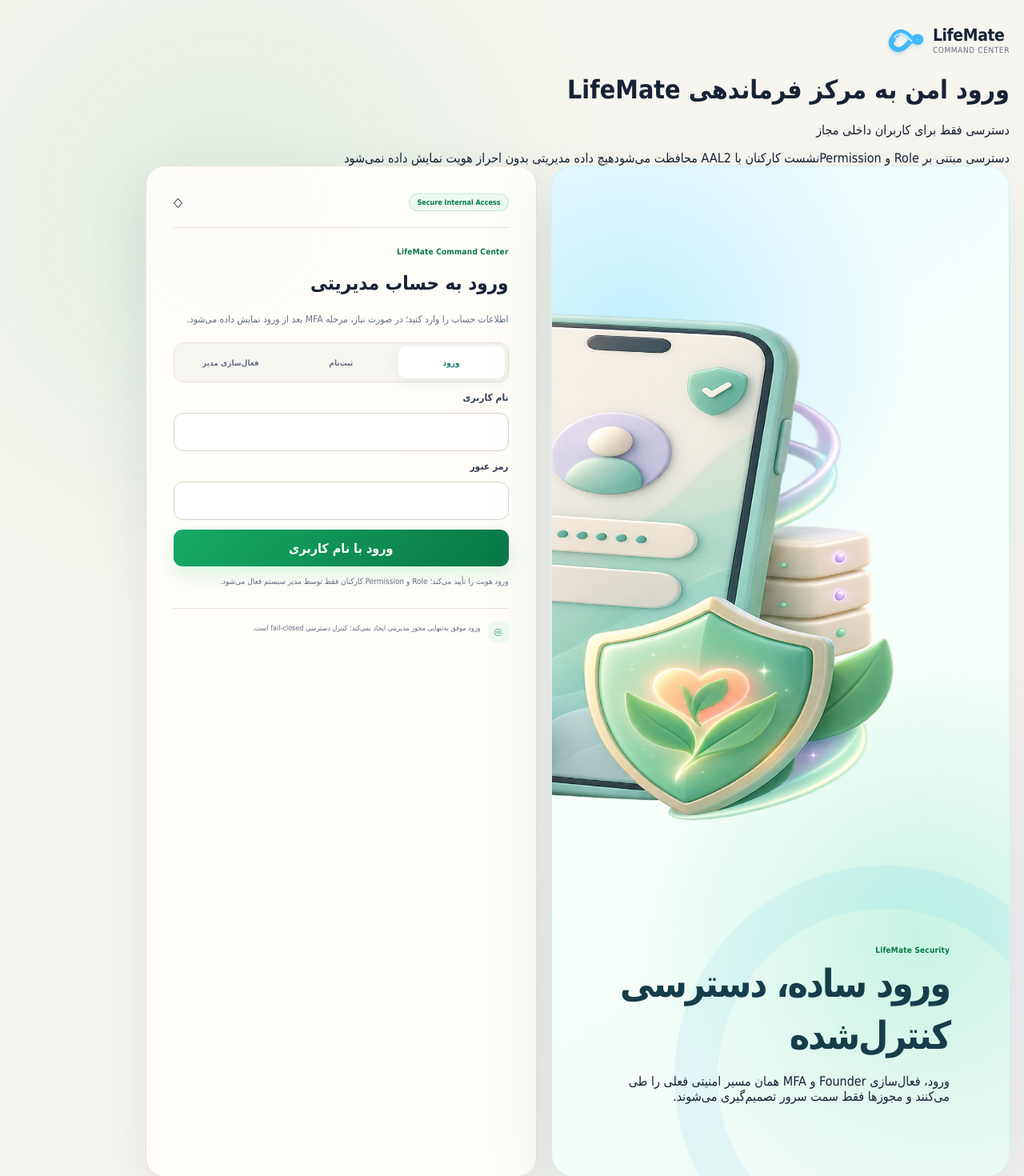
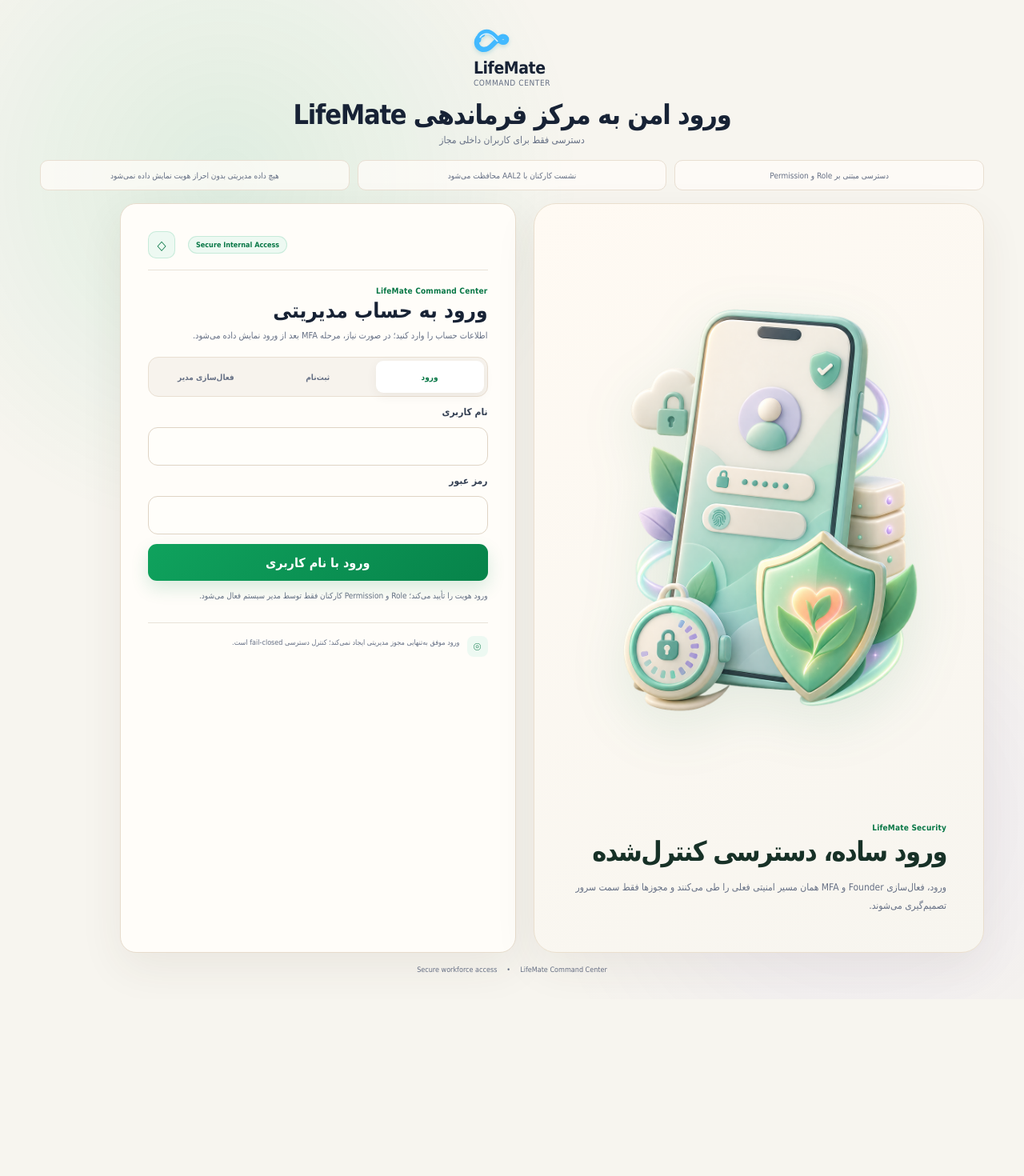
Before and after one commit to Hamrez95/lifemate-admin, a Next.js app: page /login in a window 1280 px wide. Shown: the top 1470 px of the page at 80% size. After the commit the page ends 1249 px from the top, so only its background shows below. Built offline with nearby package versions, Linux system fonts and the light colour scheme; no server answers.

Commit message:
feat(auth): style reference login and pending states

```diff
--- a/app/admin-auth-founder.css
+++ b/app/admin-auth-founder.css
@@ -5,6 +5,285 @@
 .auth-tabs--three .auth-tab {
   padding-inline: 8px;
   font-size: 10px;
+}
+
+.auth-shell {
+  width: min(1180px, 100%);
+}
+
+.auth-header {
+  display: grid;
+  place-items: center;
+  gap: 14px;
+  margin-bottom: 18px;
+  text-align: center;
+}
+
+.auth-header > div {
+  display: grid;
+  gap: 5px;
+}
+
+.auth-header h1,
+.auth-header p {
+  margin: 0;
+}
+
+.auth-header h1 {
+  font-size: clamp(23px, 3vw, 34px);
+  letter-spacing: -0.035em;
+}
+
+.auth-header p {
+  color: var(--lm-text-muted);
+  font-size: 12px;
+}
+
+.auth-trust-row {
+  display: grid;
+  grid-template-columns: repeat(3, minmax(0, 1fr));
+  gap: 10px;
+  margin-bottom: 16px;
+}
+
+.auth-trust-row span {
+  display: flex;
+  min-height: 38px;
+  align-items: center;
+  justify-content: center;
+  border: 1px solid #e9dfd2;
+  border-radius: 10px;
+  background: rgba(255, 253, 249, 0.75);
+  color: var(--lm-text-muted);
+  padding: 7px 10px;
+  font-size: 10px;
+  text-align: center;
+}
+
+.auth-stage {
+  grid-template-columns: minmax(0, 0.98fr) minmax(390px, 0.86fr);
+  gap: 22px;
+}
+
+.auth-visual {
+  min-height: 610px;
+  border-color: #eadfce;
+  background: linear-gradient(145deg, #fffaf3, #f7f5ef);
+  box-shadow: 0 18px 54px rgba(72, 57, 41, 0.07);
+}
+
+.auth-visual::after,
+.auth-visual__glow {
+  display: none;
+}
+
+.auth-visual__content {
+  justify-content: space-between;
+  gap: 24px;
+  padding: clamp(28px, 4vw, 46px);
+}
+
+.auth-visual__image {
+  width: min(100%, 560px);
+  height: auto;
+  align-self: center;
+  object-fit: contain;
+  filter: drop-shadow(0 20px 34px rgba(13, 117, 73, 0.1));
+}
+
+.auth-visual__copy {
+  max-width: 560px;
+}
+
+.auth-visual__copy h2,
+.auth-visual__copy p {
+  margin: 0;
+}
+
+.auth-visual__copy h2 {
+  color: #173127;
+  font-size: clamp(24px, 3vw, 34px);
+  line-height: 1.45;
+}
+
+.auth-visual__copy > p:last-child {
+  margin-top: 8px;
+  color: var(--lm-text-muted);
+  font-size: 12px;
+  line-height: 1.95;
+}
+
+.auth-stage .auth-card {
+  min-height: 610px;
+  border-color: #e7dccd;
+  border-radius: 20px;
+  background: #fffdf9;
+  box-shadow: 0 18px 54px rgba(72, 57, 41, 0.075);
+}
+
+.auth-card__brand {
+  justify-content: flex-end;
+  min-height: 44px;
+  padding-bottom: 14px;
+}
+
+.auth-card__lock {
+  display: grid;
+  width: 34px;
+  height: 34px;
+  place-items: center;
+  border: 1px solid rgba(23, 173, 104, 0.18);
+  border-radius: 10px;
+  background: var(--lm-green-soft);
+  color: var(--lm-green-deep);
+  font-weight: 900;
+}
+
+.auth-card__intro {
+  padding: 20px 0 16px;
+}
+
+.auth-card__intro h2 {
+  margin: 0;
+  font-size: clamp(20px, 3vw, 26px);
+}
+
+.auth-card__intro > p:last-child {
+  max-width: 520px;
+  margin: 7px 0 0;
+  color: var(--lm-text-muted);
+  font-size: 11px;
+  line-height: 1.85;
+}
+
+.auth-tabs {
+  border-color: #e9dfd2;
+  background: #f7f3ed;
+}
+
+.auth-tab[data-active="true"] {
+  color: var(--lm-green-deep);
+  box-shadow: 0 4px 14px rgba(61, 45, 29, 0.06);
+}
+
+.auth-form input {
+  border-color: #dfd4c5;
+  background: #fffefa;
+}
+
+.primary-button {
+  position: relative;
+  display: inline-flex;
+  align-items: center;
+  justify-content: center;
+  gap: 8px;
+  background: linear-gradient(135deg, #0fa25d, #07834a);
+  box-shadow: 0 9px 22px rgba(13, 139, 79, 0.16);
+}
+
+.primary-button:disabled::before {
+  width: 15px;
+  height: 15px;
+  border: 2px solid rgba(255, 255, 255, 0.42);
+  border-top-color: #fff;
+  border-radius: 999px;
+  animation: auth-spin 700ms linear infinite;
+  content: "";
+}
+
+.auth-message {
+  border-color: #edd6be;
+  background: #fff7ef;
+  color: #7a4d2c;
+}
+
+.auth-message[data-tone="success"] {
+  border-color: #ccebd9;
+  background: var(--lm-green-soft);
+  color: var(--lm-green-deep);
+}
+
+.auth-message[data-tone="error"] {
+  border-color: #f0c7c7;
+  background: #fff4f4;
+  color: #9a3535;
+}
+
+.auth-message[data-tone="forbidden"] {
+  border-color: #e8d7b8;
+  background: #fff9ed;
+  color: #74551f;
+}
+
+.auth-state {
+  min-height: 86px;
+  gap: 7px;
+}
+
+.auth-state p {
+  margin: 0;
+  font-size: 10px;
+}
+
+.auth-state__spinner {
+  width: 22px;
+  height: 22px;
+}
+
+.auth-footer {
+  display: flex;
+  justify-content: center;
+  gap: 12px;
+  margin-top: 16px;
+  color: var(--lm-text-muted);
+  font-size: 9px;
+}
+
+.auth-footer span + span::before {
+  margin-inline-end: 12px;
+  content: "•";
+}
+
+@media (max-width: 900px) {
+  .auth-shell {
+    width: min(620px, 100%);
+  }
+
+  .auth-trust-row {
+    grid-template-columns: 1fr;
+  }
+
+  .auth-visual {
+    min-height: 300px;
+  }
+
+  .auth-visual__content {
+    display: grid;
+    grid-template-columns: minmax(180px, 0.8fr) minmax(0, 1fr);
+    align-items: center;
+  }
+
+  .auth-visual__image {
+    max-height: 250px;
+  }
+}
+
+@media (max-width: 680px) {
+  .auth-header {
+    margin-bottom: 14px;
+  }
+
+  .auth-header h1 {
+    font-size: 22px;
+  }
+
+  .auth-trust-row {
+    display: none;
+  }
+
+  .auth-stage .auth-card {
+    min-height: calc(100svh - 148px);
+  }
 }
 
 @media (max-width: 420px) {
@@ -16,3 +295,10 @@
     grid-column: 1 / -1;
   }
 }
+
+@media (prefers-reduced-motion: reduce) {
+  .primary-button:disabled::before {
+    animation: none;
+    border-color: rgba(255, 255, 255, 0.72);
+  }
+}
```
